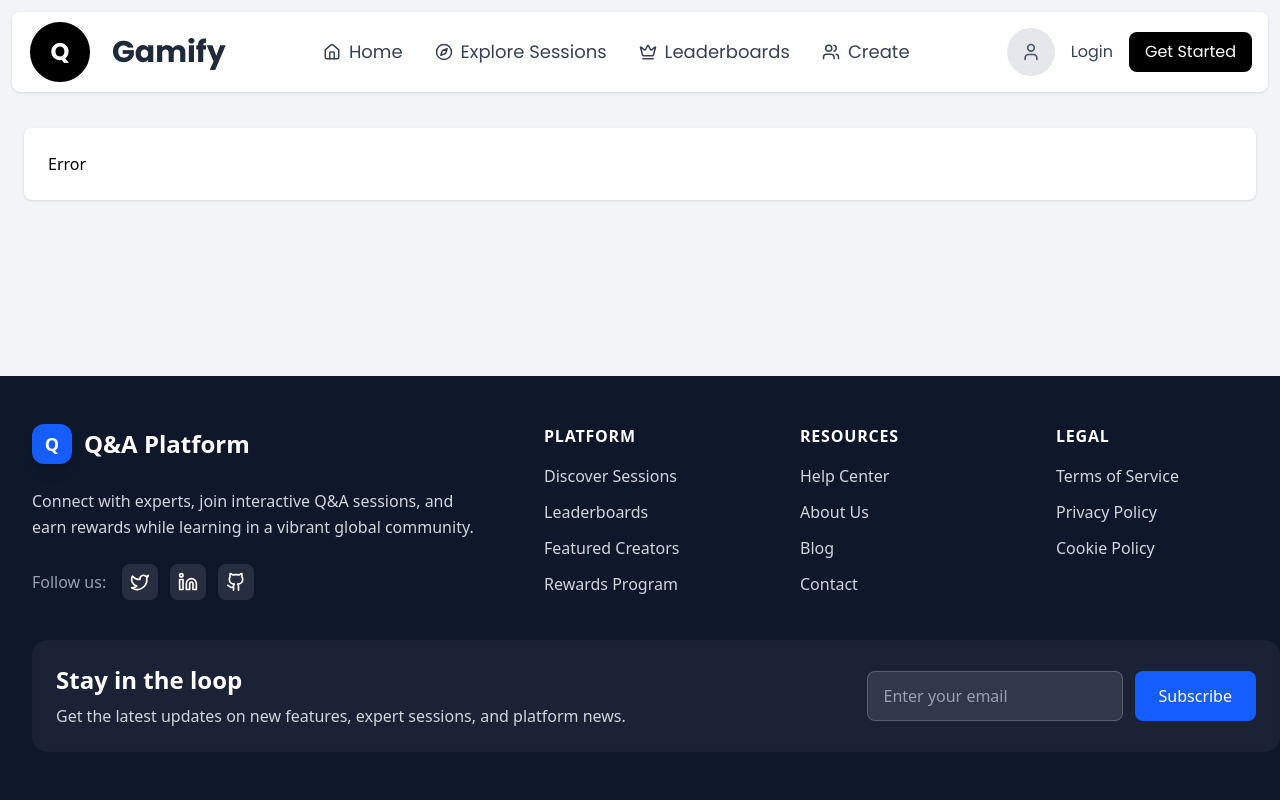
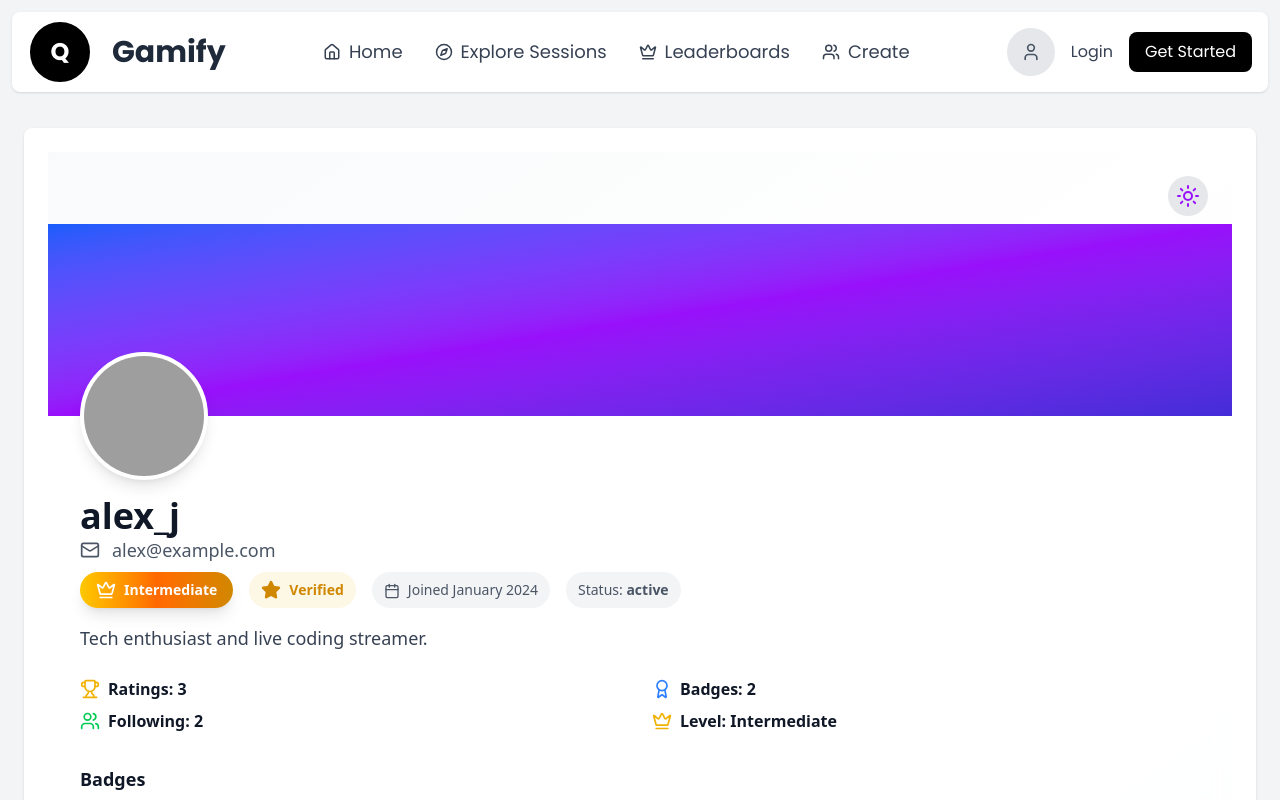
Before and after one commit to Kuraz-Project/Gamify, a React (Vite) app in the folder gamify/: page /viewProfile/1 in a window 1280 px wide. Shown: the top 800 px of the page. Built offline with nearby package versions, Linux system fonts and the light colour scheme; data requests are answered from the project's data file; grey boxes are pictures that could not be loaded.

Commit message:
- Added a view profile where we can see the profile detail using dynamic routing

```diff
--- a/gamify/src/App.jsx
+++ b/gamify/src/App.jsx
@@ -14,6 +14,7 @@ import Leaderboards from './Pages/Leaderboards'
 import LiveSession from './Pages/LiveSessions'
 import MySessions from './Pages/MySessions';
 import Register from './Pages/Register'
+import ViewProfile from './Pages/ViewProfile'
 
 const AuthContext = createContext(null)
 
@@ -65,6 +66,7 @@ const router = createBrowserRouter(
       <Route path='create' element={<Create />}/>
       <Route path='register' element={<Register />}/>
       <Route path='login' element={<Login />}/>
+      <Route path="viewProfile/:id" element={<ViewProfile />}/>
       <Route path="*" element={<Error />}/>
     </Route>
   )
--- a/gamify/src/Pages/Leaderboards.jsx
+++ b/gamify/src/Pages/Leaderboards.jsx
@@ -3,6 +3,7 @@ import { useAuth } from '../App'
 import { FaTrophy, FaMedal, FaCrown, FaChartLine, FaStar, FaAward, FaBullseye, FaSearch, FaSort, FaShare, FaDownload, FaEye, FaUsers, FaClock, FaLongArrowAltUp, FaFilter } from 'react-icons/fa'
 import { Tooltip } from 'react-tooltip'
 import PropTypes from 'prop-types'
+import { useNavigate } from 'react-router-dom'
 
 // Consistent components from previous updates
 const Badge = ({ children, className = '', variant = 'default' }) => (
@@ -65,8 +66,13 @@ const rankIcon = (rank) => {
   return <span className="text-lg font-bold text-gray-500">#{rank}</span>
 }
 
+
 // Sub-components
 const UserCard = ({ user, type, index, viewMode = 'detailed' }) => {
+  const navigate = useNavigate()
+  const handleClick = () => {
+    navigate(`/ViewProfile/${user.id}`)
+  }
   if (viewMode === 'compact') {
     return (
       <Card className="hover:shadow-md">
@@ -79,7 +85,7 @@ const UserCard = ({ user, type, index, viewMode = 'detailed' }) => {
             <img
               src={user.avatar}
               alt={user.name}
-              className="w-10 h-10 rounded-full object-cover"
+              className="w-10 h-10 rounded-full object-cover cursor-pointer"
               loading="lazy"
               onError={(e) => (e.target.src = `https://ui-avatars.com/api/?name=${user.name[0]}`)}
             />
@@ -116,11 +122,12 @@ const UserCard = ({ user, type, index, viewMode = 'detailed' }) => {
   }
 
   return (
-    <Card className="hover:shadow-md">
-      <CardContent className="p-6">
+    <Card className="hover:shadow-md" >
+      <CardContent className="p-6" >
         <div
-          className="flex items-center gap-6"
+          className="flex items-center gap-6 cursor-pointer"
           data-tooltip-id={`tooltip-${type}-${user.id}`}
+          onClick={handleClick}
         >
           <div className="flex items-center justify-center w-14 h-14">{rankIcon(user.rank)}</div>
           <img
--- /dev/null
+++ b/gamify/src/Pages/ViewProfile.jsx
@@ -0,0 +1,148 @@
+import React, { useEffect, useState } from 'react'
+import { useParams } from 'react-router-dom'
+import {
+  User, Mail, Calendar, Trophy, Crown, Award, Users, Star, Moon, Sun
+} from 'lucide-react'
+
+const ViewProfile = () => {
+  const { id } = useParams()
+  const [user, setUser] = useState(null)
+  const [isDarkMode, setIsDarkMode] = useState(false)
+  const [loading, setLoading] = useState(true)
+
+  useEffect(() => {
+    const fetchUser = async () => {
+      setLoading(true)
+      try {
+        const response = await fetch(`http://localhost:3000/users/${id}`)
+        if (!response.ok) throw new Error('User not found')
+        const data = await response.json()
+        setUser(data)
+      } catch (error) {
+        setUser(null)
+      } finally {
+        setLoading(false)
+      }
+    }
+    fetchUser()
+  }, [id])
+
+  if (loading) {
+    return (
+      <div className={`min-h-screen flex items-center justify-center ${isDarkMode ? 'bg-gray-900' : 'bg-gray-50'}`}>
+        <div className="w-12 h-12 border-4 border-blue-500 border-t-transparent rounded-full animate-spin"></div>
+      </div>
+    )
+  }
+
+  if (!user) {
+    return (
+      <div className={`min-h-screen flex items-center justify-center ${isDarkMode ? 'bg-gray-900' : 'bg-gray-50'}`}>
+        <div className="text-center space-y-4">
+          <div className="w-16 h-16 bg-gradient-to-br from-red-500 to-orange-600 rounded-full flex items-center justify-center mx-auto">
+            <User className="text-white h-8 w-8" />
+          </div>
+          <h2 className={`text-2xl font-bold ${isDarkMode ? 'text-white' : 'text-gray-900'}`}>Profile Not Found</h2>
+          <p className={`${isDarkMode ? 'text-gray-400' : 'text-gray-600'}`}>This user does not exist.</p>
+        </div>
+      </div>
+    )
+  }
+
+  const { username, email, profile, achievements, social, performance } = user
+
+  return (
+    <div className={`min-h-screen w-full h-full flex flex-col ${isDarkMode ? 'bg-gradient-to-br from-gray-900 via-gray-800 to-gray-900' : 'bg-gradient-to-br from-gray-50 via-white to-gray-100'}`}>
+      {/* Theme Toggle */}
+      <div className="flex justify-end mb-2 px-6 pt-6">
+        <button
+          onClick={() => setIsDarkMode(!isDarkMode)}
+          className={`p-2 rounded-full ${isDarkMode ? 'bg-gray-700 text-yellow-400' : 'bg-gray-200 text-purple-600'}`}
+          title="Toggle dark mode"
+        >
+          {isDarkMode ? <Moon /> : <Sun />}
+        </button>
+      </div>
+
+      {/* Card - now full width and height */}
+      <div className={`flex-1 w-full h-full rounded-none shadow-none border-none backdrop-blur-sm ${isDarkMode ? 'bg-gray-800/90' : 'bg-white/90'}`}>
+        {/* Cover */}
+        <div className="relative h-48 bg-gradient-to-br from-blue-600 via-purple-600 to-indigo-700 w-full">
+          <img
+            src={profile?.avatar || profile?.fallbackAvatar || 'https://ui-avatars.com/api/?name=' + username}
+            alt={username}
+            className="absolute left-8 -bottom-16 w-32 h-32 rounded-full border-4 object-cover shadow-lg bg-white"
+            style={{ borderColor: isDarkMode ? '#222' : '#fff' }}
+          />
+        </div>
+        <div className="pt-20 pb-8 px-8 w-full">
+          <h1 className={`text-4xl font-bold ${isDarkMode ? 'text-white' : 'text-gray-900'}`}>{username}</h1>
+          <p className={`text-lg ${isDarkMode ? 'text-gray-300' : 'text-gray-600'} mb-2 flex items-center gap-2`}>
+            <Mail className="inline h-5 w-5 mr-1" /> {email}
+          </p>
+          <div className="flex flex-wrap gap-4 mb-4">
+            <span className="inline-flex items-center gap-2 px-4 py-2 bg-gradient-to-r from-yellow-400 via-orange-500 to-yellow-600 text-white rounded-full text-sm font-semibold shadow-lg">
+              <Crown className="h-5 w-5" />
+              {achievements?.level || 'Beginner'}
+            </span>
+            <span className={`flex items-center gap-2 px-3 py-2 bg-yellow-500/10 text-yellow-600 rounded-full`}>
+              <Star className="h-5 w-5 fill-current" />
+              <span className="text-sm font-semibold">{profile?.isVerified ? 'Verified' : 'Unverified'}</span>
+            </span>
+            <span className={`px-3 py-2 rounded-full text-sm ${isDarkMode ? 'bg-gray-700 text-gray-300' : 'bg-gray-100 text-gray-600'}`}>
+              <Calendar className="h-4 w-4 inline mr-2" />
+              Joined {profile?.joinDate ? new Date(profile.joinDate).toLocaleDateString('en-US', { month: 'long', year: 'numeric' }) : 'N/A'}
+            </span>
+            <span className={`px-3 py-2 rounded-full text-sm ${isDarkMode ? 'bg-gray-700 text-gray-300' : 'bg-gray-100 text-gray-600'}`}>
+              Status: <span className="font-semibold">{profile?.status || 'active'}</span>
+            </span>
+          </div>
+          {profile?.bio && (
+            <p className={`text-lg leading-relaxed max-w-2xl mb-4 ${isDarkMode ? 'text-gray-300' : 'text-gray-700'}`}>
+              {profile.bio}
+            </p>
+          )}
+          {/* Stats */}
+          <div className="grid grid-cols-2 gap-6 mt-6 mb-6">
+            <div>
+              <div className="flex items-center gap-2 mb-2">
+                <Trophy className="h-5 w-5 text-yellow-500" />
+                <span className={`font-semibold ${isDarkMode ? 'text-white' : 'text-gray-900'}`}>Ratings: {performance?.totalRatings || 0}</span>
+              </div>
+              <div className="flex items-center gap-2 mb-2">
+                <Users className="h-5 w-5 text-green-500" />
+                <span className={`font-semibold ${isDarkMode ? 'text-white' : 'text-gray-900'}`}>Following: {social?.totalFollowing || 0}</span>
+              </div>
+            </div>
+            <div>
+              <div className="flex items-center gap-2 mb-2">
+                <Award className="h-5 w-5 text-blue-500" />
+                <span className={`font-semibold ${isDarkMode ? 'text-white' : 'text-gray-900'}`}>Badges: {achievements?.badges?.length || 0}</span>
+              </div>
+              <div className="flex items-center gap-2 mb-2">
+                <Crown className="h-5 w-5 text-yellow-500" />
+                <span className={`font-semibold ${isDarkMode ? 'text-white' : 'text-gray-900'}`}>Level: {achievements?.level || 'Beginner'}</span>
+              </div>
+            </div>
+          </div>
+          {/* Badges */}
+          {achievements?.badges?.length > 0 && (
+            <div className="mb-8">
+              <h3 className={`text-lg font-bold mb-2 ${isDarkMode ? 'text-white' : 'text-gray-900'}`}>Badges</h3>
+              <div className="flex flex-wrap gap-2">
+                {achievements.badges.map((badge, idx) => (
+                  <span key={idx} className={`inline-flex items-center gap-2 px-3 py-1 rounded-full text-sm font-medium ${isDarkMode ? 'bg-blue-900/30 text-blue-300' : 'bg-blue-100 text-blue-800'}`}>
+                    <Award className="h-4 w-4" />
+                    {badge}
+                  </span>
+                ))}
+              </div>
+            </div>
+          )}
+        </div>
+      </div>
+    </div>
+  )
+}
+
+export default ViewProfile
```
